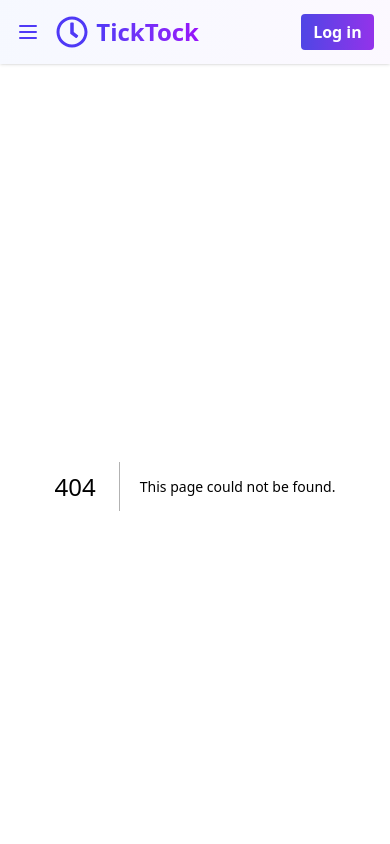
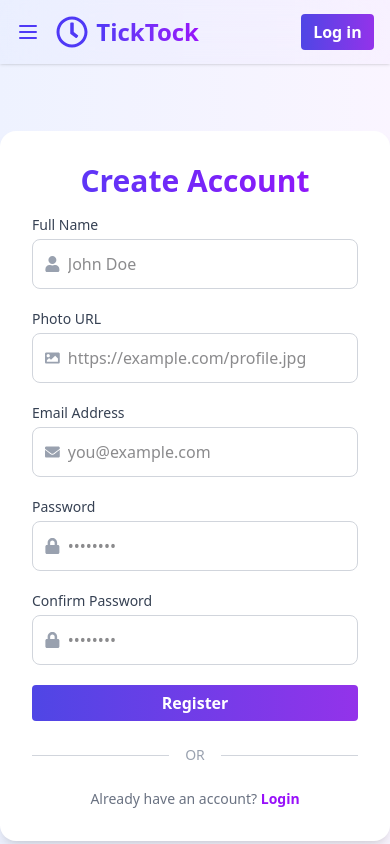
Before and after one commit to jahidhasansabbir/recipe-verse, a Next.js app: page /auth/register in a window 390 px wide. Before the commit this address had no page. Shown: the top 844 px of the page. Built offline with nearby package versions, Linux system fonts and the light colour scheme.

Commit message:
feat(register page): add responsive register page

```diff
--- a/src/app/auth/log-in/page.jsx
+++ b/src/app/auth/log-in/page.jsx
@@ -72,8 +72,8 @@ const LoginPage = () => {
         <p className="mt-6 text-center text-gray-500 text-sm">
           Don’t have an account?{" "}
           <a
-            href="/register"
-            className="text-blue-600 font-semibold hover:underline"
+            href="/auth/register"
+            className="text-purple-600 font-semibold hover:underline"
           >
             Sign up
           </a>
--- /dev/null
+++ b/src/app/auth/register/page.jsx
@@ -0,0 +1,142 @@
+"use client";
+import React from "react";
+import { FaUser, FaEnvelope, FaLock, FaGoogle, FaImage } from "react-icons/fa";
+
+const RegisterPage = () => {
+  return (
+    <div className="min-h-screen flex items-center justify-center">
+      {/* Card */}
+      <div className="w-full max-w-md bg-white shadow-lg rounded-2xl p-8">
+        {/* Heading */}
+        <h2 className="text-3xl font-bold text-center gradient-text mb-4">
+          Create Account
+        </h2>
+
+        {/* Form */}
+        <form className="space-y-5">
+          {/* Name */}
+          <div>
+            <label
+              htmlFor="name"
+              className="block text-sm font-medium text-gray-700 mb-1"
+            >
+              Full Name
+            </label>
+            <div className="flex items-center border border-gray-300 rounded-lg px-3">
+              <FaUser className="text-gray-400 mr-2" />
+              <input
+                type="text"
+                id="name"
+                placeholder="John Doe"
+                className="w-full py-3 outline-none"
+              />
+            </div>
+          </div>
+
+          {/* Photo URL */}
+          <div>
+            <label
+              htmlFor="photo"
+              className="block text-sm font-medium text-gray-700 mb-1"
+            >
+              Photo URL
+            </label>
+            <div className="flex items-center border border-gray-300 rounded-lg px-3">
+              <FaImage className="text-gray-400 mr-2" />
+              <input
+                type="url"
+                id="photo"
+                placeholder="https://example.com/profile.jpg"
+                className="w-full py-3 outline-none"
+              />
+            </div>
+          </div>
+
+          {/* Email */}
+          <div>
+            <label
+              htmlFor="email"
+              className="block text-sm font-medium text-gray-700 mb-1"
+            >
+              Email Address
+            </label>
+            <div className="flex items-center border border-gray-300 rounded-lg px-3">
+              <FaEnvelope className="text-gray-400 mr-2" />
+              <input
+                type="email"
+                id="email"
+                placeholder="you@example.com"
+                className="w-full py-3 outline-none"
+              />
+            </div>
+          </div>
+
+          {/* Password */}
+          <div>
+            <label
+              htmlFor="password"
+              className="block text-sm font-medium text-gray-700 mb-1"
+            >
+              Password
+            </label>
+            <div className="flex items-center border border-gray-300 rounded-lg px-3">
+              <FaLock className="text-gray-400 mr-2" />
+              <input
+                type="password"
+                id="password"
+                placeholder="••••••••"
+                className="w-full py-3 outline-none"
+              />
+            </div>
+          </div>
+
+          {/* Confirm Password */}
+          <div>
+            <label
+              htmlFor="confirmPassword"
+              className="block text-sm font-medium text-gray-700 mb-1"
+            >
+              Confirm Password
+            </label>
+            <div className="flex items-center border border-gray-300 rounded-lg px-3">
+              <FaLock className="text-gray-400 mr-2" />
+              <input
+                type="password"
+                id="confirmPassword"
+                placeholder="••••••••"
+                className="w-full py-3 outline-none"
+              />
+            </div>
+          </div>
+
+          {/* Submit Button */}
+          <button type="submit" className="w-full button">
+            Register
+          </button>
+        </form>
+
+        {/* Divider */}
+        <div className="flex items-center gap-4 my-6">
+          <hr className="flex-grow border-gray-300" />
+          <span className="text-sm text-gray-400">OR</span>
+          <hr className="flex-grow border-gray-300" />
+        </div>
+
+        {/* Google Button */}
+
+        {/* Login Link */}
+        <p className="mt-6 text-center text-gray-500 text-sm">
+          Already have an account?{" "}
+          <a
+            href="/auth/log-in"
+            className="text-purple-600 font-semibold hover:underline"
+          >
+            Login
+          </a>
+        </p>
+      </div>
+    </div>
+  );
+};
+
+export default RegisterPage;
```
